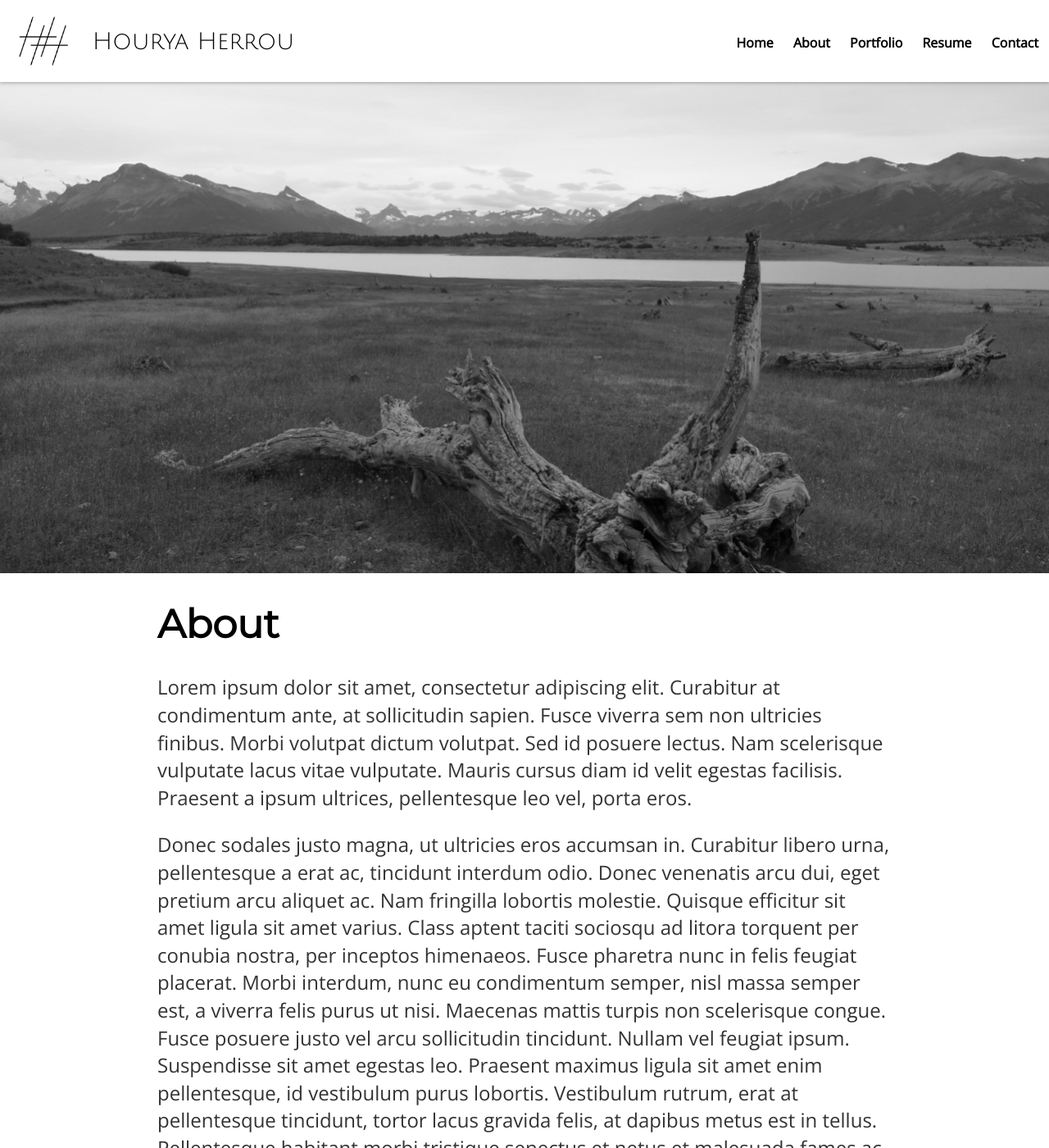
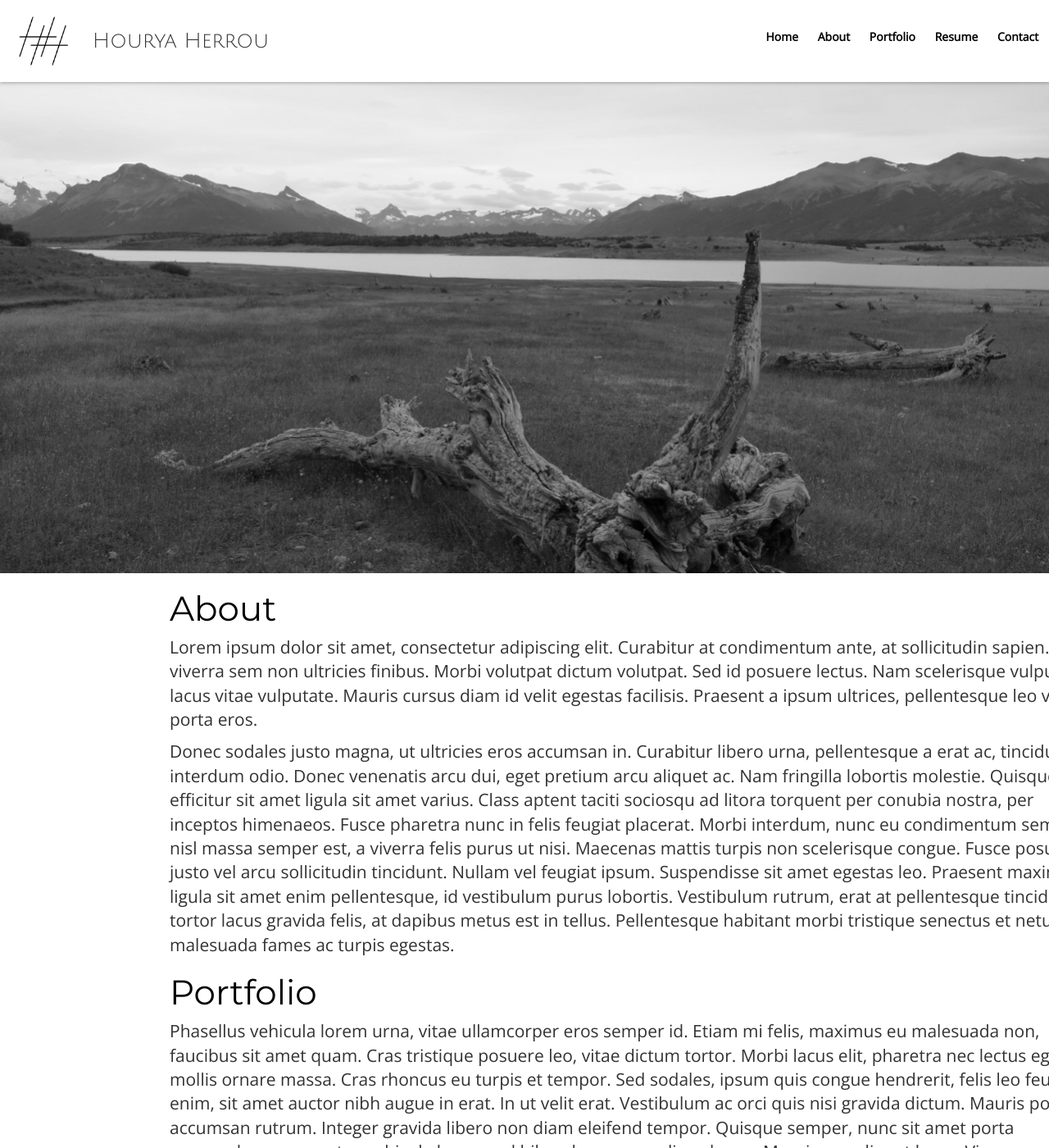
Before and after one commit to damienbenard/damienbenard.github.io, a Jekyll site: the page built from lang/en/index.md, in a window 1280 px wide and 1400 px high. Shown: the whole window at 82% size. Built offline with Jekyll 4.4.1, drawn with Linux system fonts in a browser that asks for light colours; nearby versions of some CDN libraries.

Commit message:
added bootstrap = moved js to the end of the page

```diff
--- a/_includes/head.html
+++ b/_includes/head.html
@@ -2,36 +2,34 @@
     <meta charset="utf-8">
     <meta http-equiv="X-UA-Compatible" content="IE=edge">
     <meta name="viewport" content="width=device-width, initial-scale=1">
+    <meta name="description" content="{{ page.excerpt | default: site.description | strip_html | normalize_whitespace | truncate: 160 | escape }}">
 
     <title>{% if page.title %}{{ page.title | escape }}{% else %}{{ site.title | escape }}{% endif %}</title>
-    <meta name="description" content="{{ page.excerpt | default: site.description | strip_html | normalize_whitespace | truncate: 160 | escape }}">
 
     {% assign custom_url = site.url | append: site.baseurl %}
     {% assign full_base_url = custom_url | default: site.github.url %}
 
     {% if jekyll.environment == 'production'%}
+    <link rel="canonical" href="{{ page.url | replace:'index.html','' | prepend: full_base_url }}">
+    {% endif %}
+
+    {% if jekyll.environment == 'production'%}
     <link rel="stylesheet" href="https://cdnjs.cloudflare.com/ajax/libs/normalize/5.0.0/normalize.min.css">
+    <link rel="stylesheet" href="https://maxcdn.bootstrapcdn.com/bootstrap/3.3.7/css/bootstrap.min.css">
     <link rel="stylesheet" href="{{ "/css/main.css " | prepend: full_base_url }}">
     {% else %}
     <link rel="stylesheet" href="https://cdnjs.cloudflare.com/ajax/libs/normalize/5.0.0/normalize.css">
+    <link rel="stylesheet" href="https://maxcdn.bootstrapcdn.com/bootstrap/3.3.7/css/bootstrap.min.css">
     <link rel="stylesheet" href="/css/main.css">
     {% endif %}
 
-    {% if jekyll.environment == 'production'%}
-    <link rel="canonical" href="{{ page.url | replace:'index.html','' | prepend: full_base_url }}">
-    {% endif %}
+    <!-- Google fonts -->
+    <link href="https://fonts.googleapis.com/css?family=Julius+Sans+One|Open+Sans|Montserrat" rel="stylesheet" type="text/css">
 
-    <!-- Google fonts -->
-    <link href='https://fonts.googleapis.com/css?family=Julius+Sans+One|Open+Sans|Montserrat' rel='stylesheet' type='text/css'>
-
-    {% if jekyll.environment == 'production' and site.google_analytics %} {% include google-analytics.html %} {% endif %}
-
-    <script defer src="https://code.jquery.com/jquery-3.1.1.min.js"></script>
-
-    {% if jekyll.environment == 'production'%}
-    <script defer src="{{ "/js/site.js " | prepend: full_base_url }}"></script>
-    {% else %}
-    <script defer src="js/site.js"></script>
-    {% endif %}
-
+    <!-- HTML5 shim and Respond.js for IE8 support of HTML5 elements and media queries -->
+    <!-- WARNING: Respond.js doesn't work if you view the page via file:// -->
+    <!--[if lt IE 9]>
+      <script src="https://oss.maxcdn.com/html5shiv/3.7.3/html5shiv.min.js"></script>
+      <script src="https://oss.maxcdn.com/respond/1.4.2/respond.min.js"></script>
+    <![endif]-->
 </head>
--- /dev/null
+++ b/_includes/scripts.html
@@ -0,0 +1,9 @@
+<script defer src="https://code.jquery.com/jquery-3.1.1.min.js"></script>
+<script defer src="https://maxcdn.bootstrapcdn.com/bootstrap/3.3.7/js/bootstrap.min.js"></script>
+{% if jekyll.environment == 'production'%}
+<script defer src="{{ "/js/site.js " | prepend: full_base_url }}"></script>
+{% else %}
+<script defer src="js/site.js"></script>
+{% endif %}
+
+<!--{% if jekyll.environment == 'production' and site.google_analytics %} {% include google-analytics.html %} {% endif %}-->
--- a/_layouts/default.html
+++ b/_layouts/default.html
@@ -1,5 +1,5 @@
 <!DOCTYPE html>
-<html lang="{{ page.lang | default: site.lang | default: "en" }}">
+<html lang="{{ page.lang | default: site.lang | default: " en " }}">
 
 {% include head.html %}
 
@@ -21,7 +21,7 @@
     </div>
 
 
-
+    {% include scripts.html %}
 </body>
 
 </html>
--- a/_sass/header.scss
+++ b/_sass/header.scss
@@ -31,7 +31,7 @@
         text-align: right;
         nav {
             font-size: 1em;
-            ul a {
+            ul {
                 @include transition(all 0.3s);
             }
         }
@@ -53,11 +53,10 @@
 
 header.compact {
     height: 30px;
-    /*background-color: black;*/
     .wrapper {
         margin-top: 5px;
         .logo-wrapper {
-            width: 30px;
+            width: 40px;
             .logo {
                 width: $logo-min-width;
                 height: $logo-min-height;
@@ -66,17 +65,13 @@
         }
         .copyright {
             font-size: 0.8em;
-            /* color: white;*/
         }
         nav {
             font-size: 0.8em;
             ul {
                 margin: 0;
                 a {
-                    /*color: white;*/
-                }
-                a:hover {
-                    /*border-bottom: 1px solid white;*/
+                    border-bottom-width: 1px;
                 }
             }
         }
```
